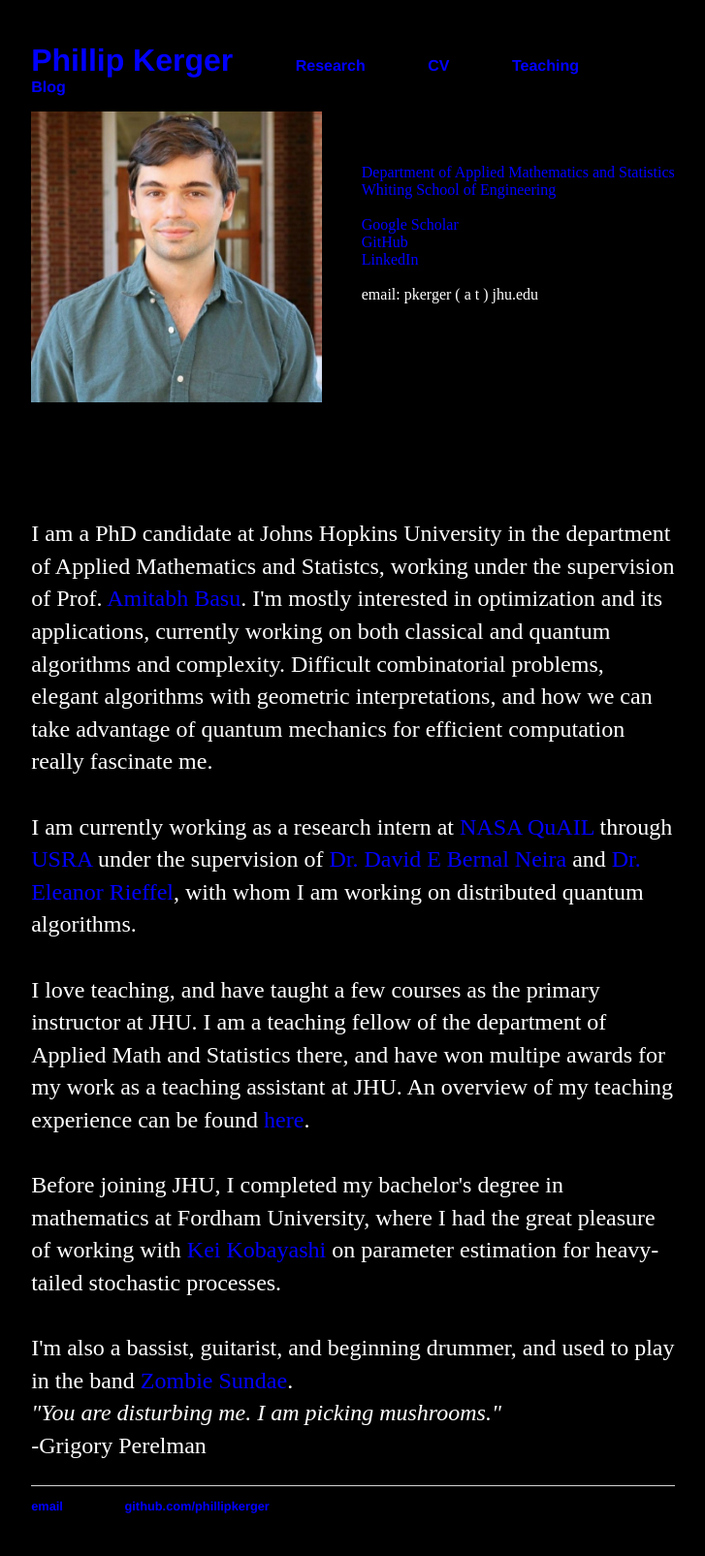
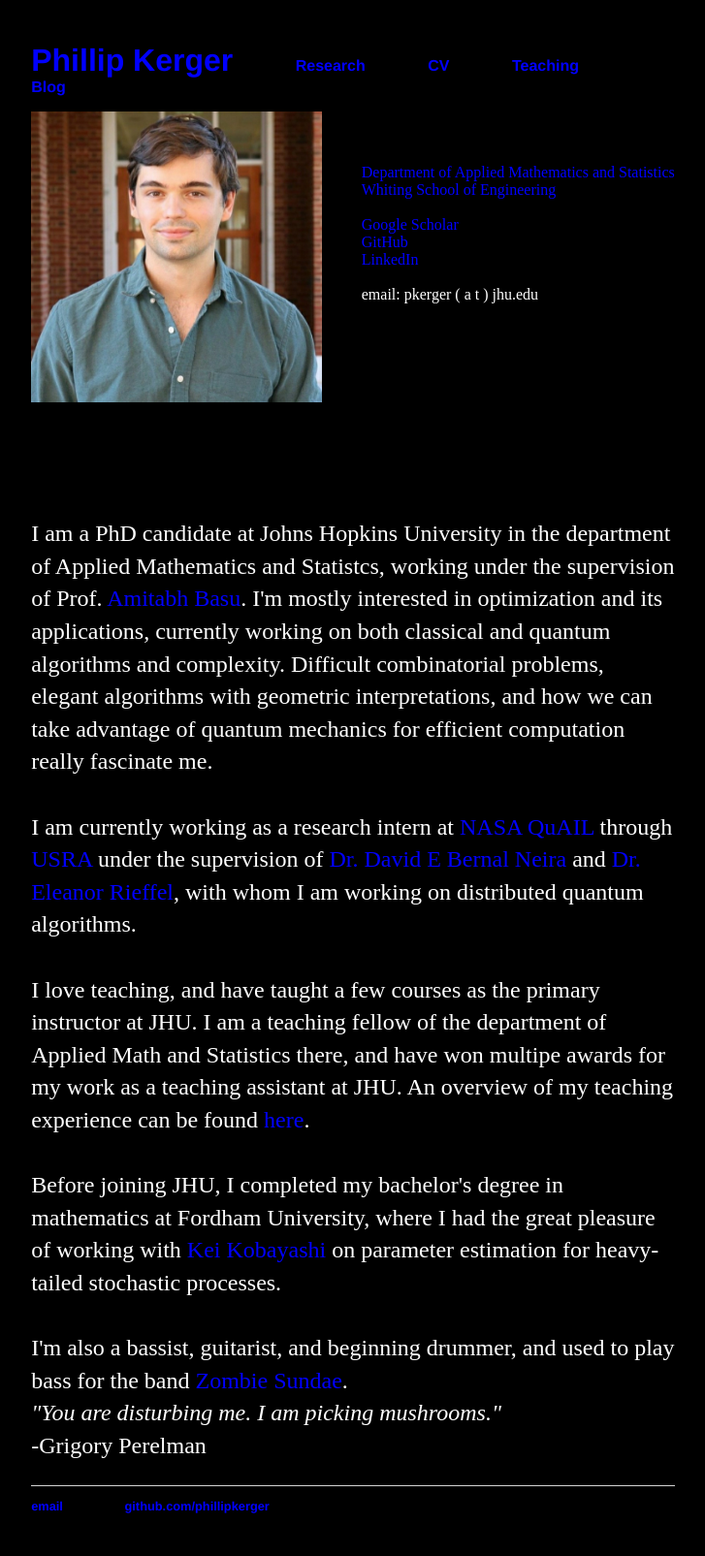
Before and after one commit to PhillipKerger/phillipkerger.github.io, a Jekyll site: the page built from index.html, in a window 1280 px wide. Shown: the whole page at 97% size, without its empty margins (276-1003 px from the left). Built offline with Jekyll 4.4.1, drawn with Linux system fonts in a browser that asks for light colours.

Commit message:
Update index.html

```diff
--- a/index.html
+++ b/index.html
@@ -52,7 +52,7 @@
 		<a href="https://www.fordham.edu/info/20597/mathematics_faculty/9444/kei_kobayashi">Kei Kobayashi</a>
 		on parameter estimation for heavy-tailed stochastic processes.
 		<br><br>
-		I'm also a bassist, guitarist, and beginning drummer, and used to play in the band <a href = "https://open.spotify.com/track/16LKFbRYTGwQnNxEuGkmn2?si=2aca5f6e41184678">Zombie Sundae</a>.
+		I'm also a bassist, guitarist, and beginning drummer, and used to play bass for the band <a href = "https://open.spotify.com/track/16LKFbRYTGwQnNxEuGkmn2?si=2aca5f6e41184678">Zombie Sundae</a>.
 		<br> <i>"You are disturbing me. I am picking mushrooms."</i>
 		<br> -Grigory Perelman
 		</p>
```
